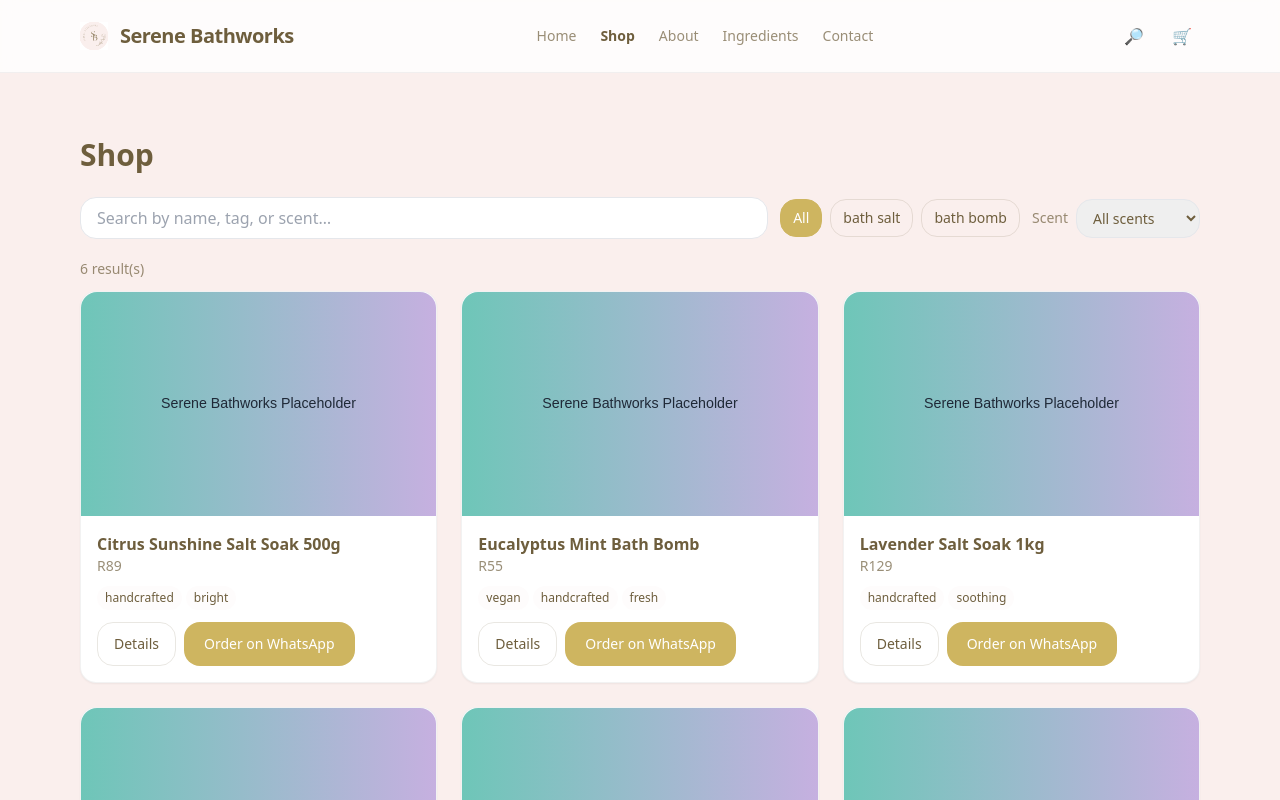
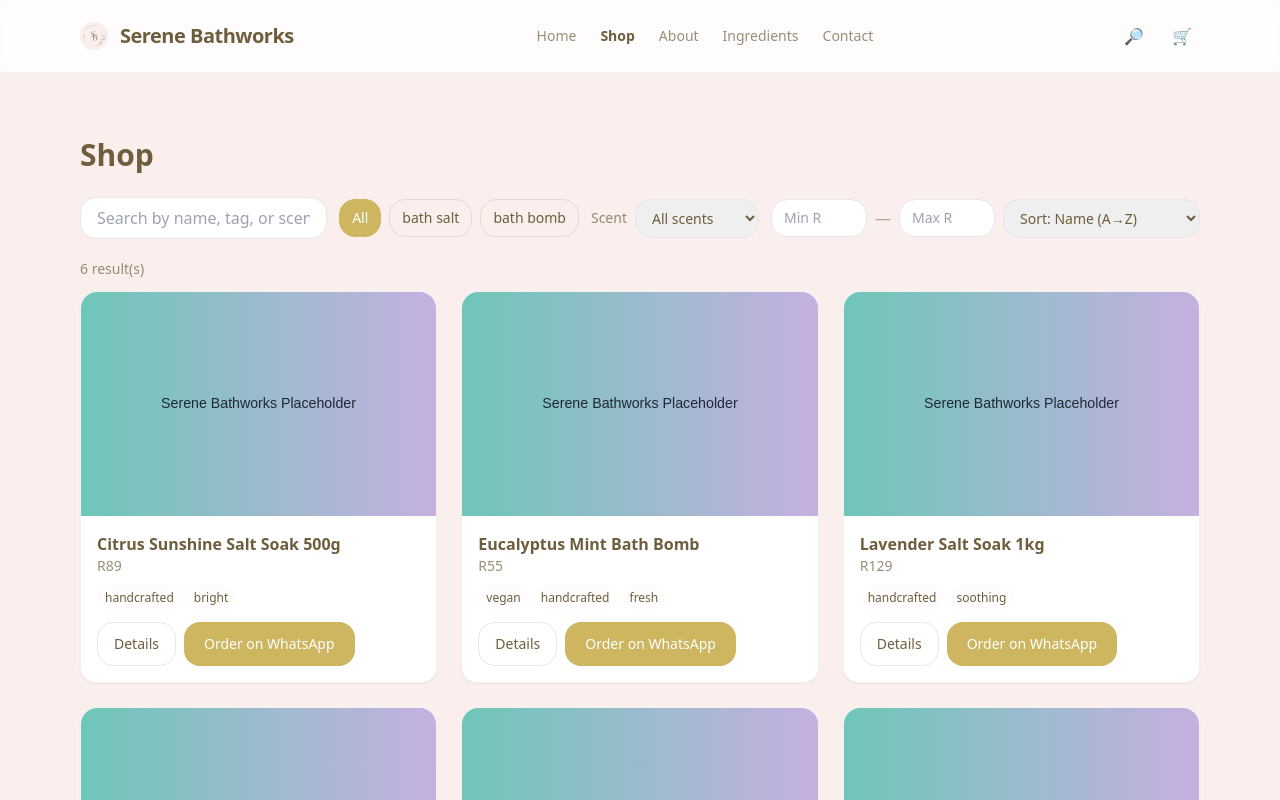
Before and after one commit to danthedev100/serene-bathworks, a Next.js app: page /shop in a window 1280 px wide. Shown: the top 800 px of the page. Built offline with nearby package versions, Linux system fonts and the light colour scheme.

Commit message:
feat(shop): add price range and sorting controls

```diff
--- a/components/shop/ShopClient.tsx
+++ b/components/shop/ShopClient.tsx
@@ -21,37 +21,59 @@ export default function ShopClient({ products }: Props) {
   const [q, setQ] = React.useState('');
   const [cat, setCat] = React.useState<string>('all');
   const [scent, setScent] = React.useState<string>('all');
+  const [minPrice, setMinPrice] = React.useState<number | ''>('');
+  const [maxPrice, setMaxPrice] = React.useState<number | ''>('');
+  const [sort, setSort] =
+    React.useState<'name-asc' | 'price-asc' | 'price-desc'>('name-asc');
 
   const filtered = products.filter((p) => {
     const matchesCat = cat === 'all' || p.category === cat;
     const matchesScent = scent === 'all' || p.scentNotes.includes(scent);
-    const hay = (p.name + ' ' + p.tags.join(' ') + ' ' + p.scentNotes.join(' ')).toLowerCase();
+    const hay = (
+      p.name +
+      ' ' +
+      p.tags.join(' ') +
+      ' ' +
+      p.scentNotes.join(' ')
+    ).toLowerCase();
     const matchesQuery = q.trim() === '' || hay.includes(q.toLowerCase());
-    return matchesCat && matchesScent && matchesQuery;
+    const matchesMin = minPrice === '' || p.priceZAR >= Number(minPrice);
+    const matchesMax = maxPrice === '' || p.priceZAR <= Number(maxPrice);
+    return matchesCat && matchesScent && matchesQuery && matchesMin && matchesMax;
+  });
+
+  const sorted = [...filtered].sort((a, b) => {
+    if (sort === 'name-asc') return a.name.localeCompare(b.name);
+    if (sort === 'price-asc') return a.priceZAR - b.priceZAR;
+    return b.priceZAR - a.priceZAR;
   });
 
   return (
     <>
-      <div className="mb-5 grid gap-3 md:grid-cols-[1fr_auto_auto] items-center">
+      <div className="mb-5 grid gap-3 lg:grid-cols-[1fr_auto_auto_auto] items-center">
         <input
           value={q}
           onChange={(e) => setQ(e.target.value)}
           placeholder="Search by name, tag, or scent…"
           className="w-full border rounded-2xl px-4 py-2"
         />
+
         <div className="flex flex-wrap gap-2 md:justify-end">
           {categories.map((c) => (
             <button
               key={c}
               onClick={() => setCat(c)}
               className={`px-3 py-2 rounded-2xl text-sm border ${
-                cat === c ? 'bg-primary text-white border-primary' : 'border-neutraldark/15 hover:bg-neutraldark/5'
+                cat === c
+                  ? 'bg-primary text-white border-primary'
+                  : 'border-neutraldark/15 hover:bg-neutraldark/5'
               }`}
             >
               {c === 'all' ? 'All' : c.replace('-', ' ')}
             </button>
           ))}
         </div>
+
         <div className="flex items-center gap-2 md:justify-end">
           <label className="text-sm text-neutraldark/70">Scent</label>
           <select
@@ -66,12 +88,49 @@ export default function ShopClient({ products }: Props) {
             ))}
           </select>
         </div>
+
+        <div className="flex items-center gap-2 md:justify-end flex-wrap">
+          <input
+            type="number"
+            min={0}
+            value={minPrice}
+            onChange={(e) =>
+              setMinPrice(e.target.value === '' ? '' : Number(e.target.value))
+            }
+            placeholder="Min R"
+            className="w-24 border rounded-2xl px-3 py-2 text-sm"
+          />
+          <span className="text-neutraldark/50">—</span>
+          <input
+            type="number"
+            min={0}
+            value={maxPrice}
+            onChange={(e) =>
+              setMaxPrice(e.target.value === '' ? '' : Number(e.target.value))
+            }
+            placeholder="Max R"
+            className="w-24 border rounded-2xl px-3 py-2 text-sm"
+          />
+          <select
+            value={sort}
+            onChange={(e) =>
+              setSort(e.target.value as 'name-asc' | 'price-asc' | 'price-desc')
+            }
+            className="border rounded-2xl px-3 py-2 text-sm"
+          >
+            <option value="name-asc">Sort: Name (A→Z)</option>
+            <option value="price-asc">Sort: Price (Low→High)</option>
+            <option value="price-desc">Sort: Price (High→Low)</option>
+          </select>
+        </div>
       </div>
 
-      <div className="text-sm text-neutraldark/70 mb-3">{filtered.length} result(s)</div>
+      <div className="text-sm text-neutraldark/70 mb-3">
+        {filtered.length} result(s)
+      </div>
 
       <div className="grid sm:grid-cols-2 md:grid-cols-3 gap-6">
-        {filtered.map((p) => (
+        {sorted.map((p) => (
           <ProductCard key={p.id} product={p} />
         ))}
       </div>
```
